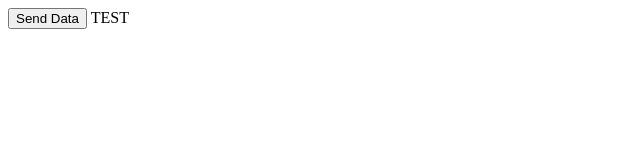
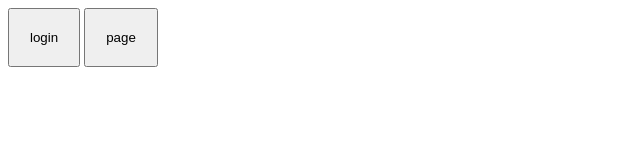
Before and after one commit to PolytechNS/ps8-24-kingofescape, a plain HTML site: page front/index.html in a window 1280 px wide. Shown: the whole page, without its empty margins (0-640 px from the left). Drawn offline with Linux system fonts and the light colour scheme.

Commit message:
task: ajout html/css page jeu
Ajout d'une base de la page html + ajout du style CSS

```diff
--- a/front/index.html
+++ b/front/index.html
@@ -3,12 +3,16 @@
 <head>
     <meta charset="UTF-8">
     <title>TEST</title>
-    <script src="/js/socket.io.js"></script>
-    <script type="module" src="main.js"></script>
-    <button id="sendButton">Send Data</button>
-
+    <script src="index.js"></script>
+    <style>
+        button {
+            display: inline-block;
+            padding: 20px;
+        }
+    </style>
 </head>
 <body>
-TEST
+<button onclick="login()">login</button>
+<button onclick="changePage()">page</button>
 </body>
 </html>
--- /dev/null
+++ b/front/index.js
@@ -0,0 +1,24 @@
+function login() {
+    let url = 'http://localhost:8000/api/login';
+    let data = {username: 'exemple' , mdp: 'exemple'};
+
+    fetch(url, {
+        method: 'post',
+        headers: {
+            'Accept': 'application/json', 'Content-Type': 'application/json'
+        },
+        body: JSON.stringify(data),
+    }).then( async (response) => {
+        let res = await response.text();
+        localStorage.setItem('token', res);
+    });
+}
+
+function changePage() {
+    let s = window.location.href;
+    let url = s.split("?")[0];
+    let index = url.lastIndexOf("/");
+    let newUrl = url.substring(0, index + 1);
+    newUrl += "src/jeu/jeu.html";
+    window.location.href = newUrl;
+}
```
